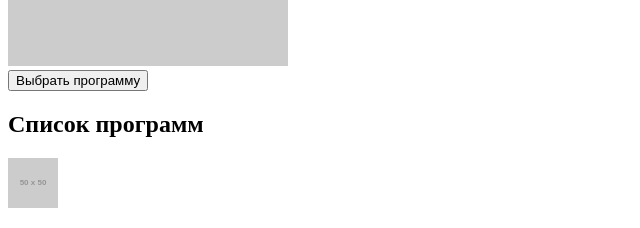
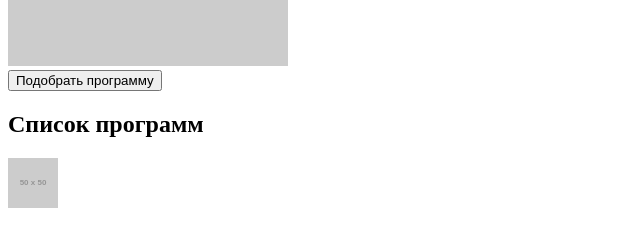
Before and after one commit to EkaterinaZhuk/1487273-cat-energy-20, a website: page source/index.html in a window 1280 px wide. Shown: the part 450-678 px from the top of the page, 0-640 px from the left. Drawn offline with Linux system fonts and the light colour scheme; placeholder pictures from the web are drawn by us.

Commit message:
Update index.html

```diff
--- a/source/index.html
+++ b/source/index.html
@@ -49,7 +49,7 @@
           <p>Занялся собой? Займись собой!</p>
           <div class="picture1">
             <img src="https://via.placeholder.com/280x270" />
-            <div><button type="button">Выбрать программу</button></div>
+            <div><button type="button">Подобрать программу</button></div>
           </div>
         </section>
         <section class="programs-list">
```
